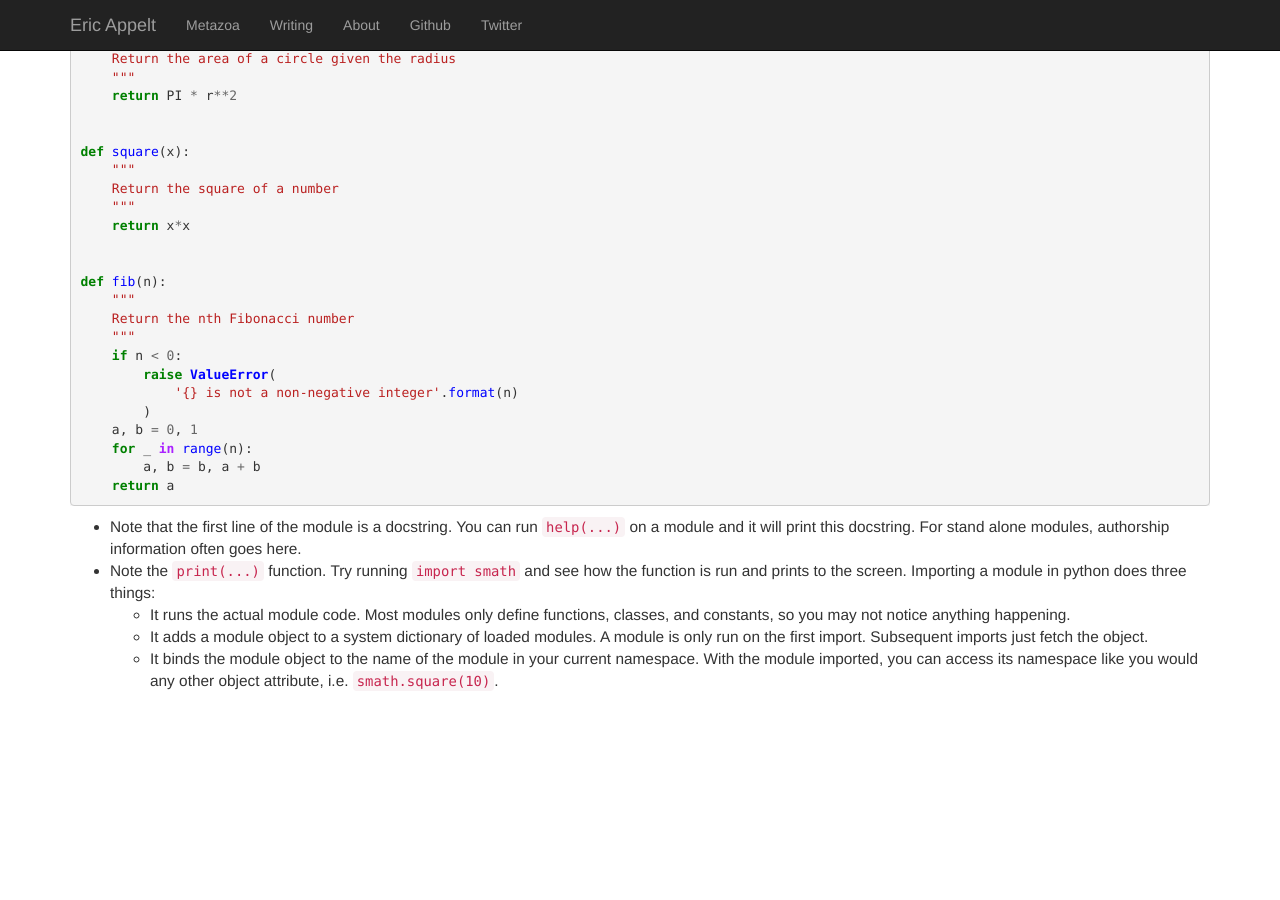
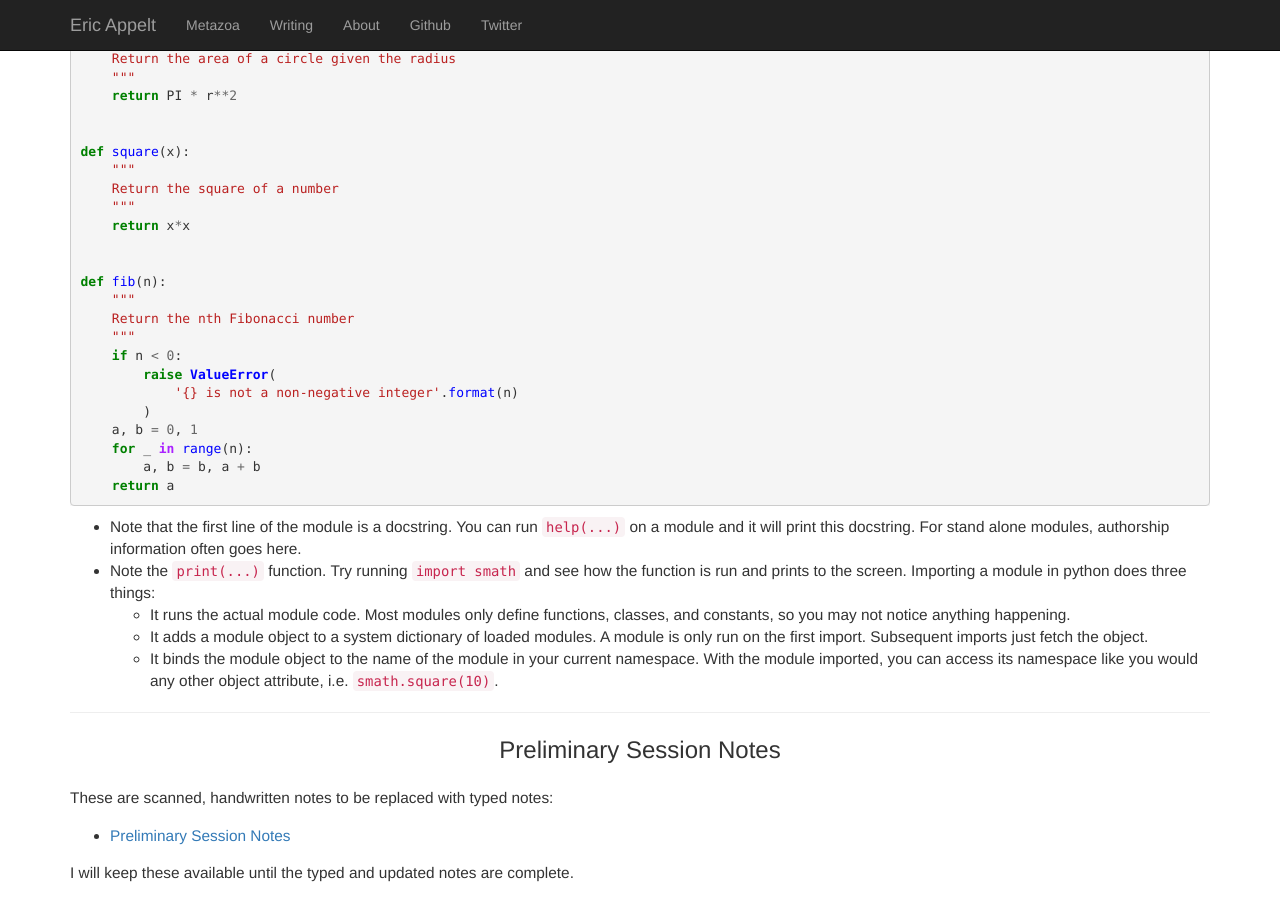
Before and after one commit to appeltel/website-ericappelt, a Jekyll site: the page built from pythonclass/session7.md, in a window 1280 px wide and 900 px high, scrolled down 1138 px. Built offline with Jekyll 4.4.1, drawn with Linux system fonts in a browser that asks for light colours; nearby versions of some CDN libraries; before the commit the page ends 1840 px from its top, so only the background shows below that.

Commit message:
Add preliminary notes for session 7

```diff
--- a/pythonclass/session7.md
+++ b/pythonclass/session7.md
@@ -95,3 +95,13 @@ def fib(n):
   * It binds the module object to the name of the module in your current
     namespace. With the module imported, you can access its namespace like
     you would any other object attribute, i.e. `smath.square(10)`.
+
+---
+
+### Preliminary Session Notes
+
+These are scanned, handwritten notes to be replaced with typed notes:
+
+* [Preliminary Session Notes](Python_lesson_7.pdf)
+
+I will keep these available until the typed and updated notes are complete.
```
Also changed, not shown: 1 other file.
